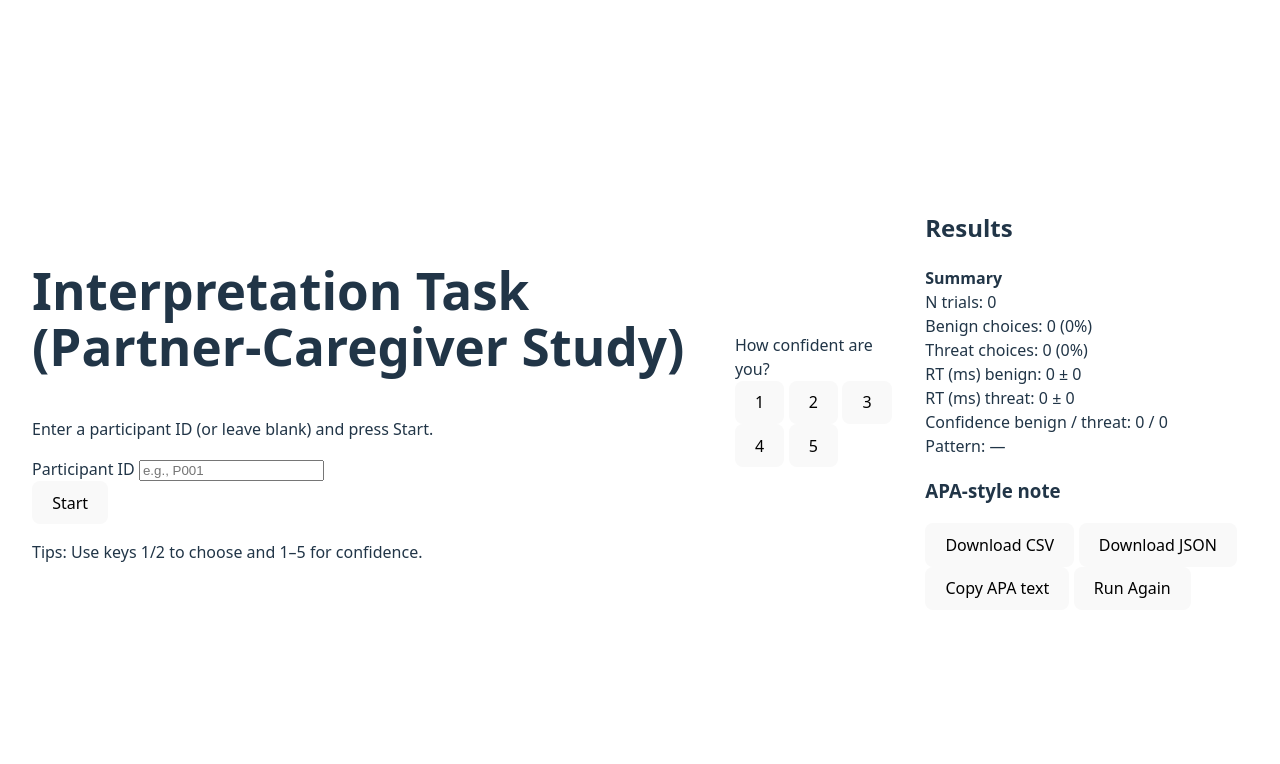
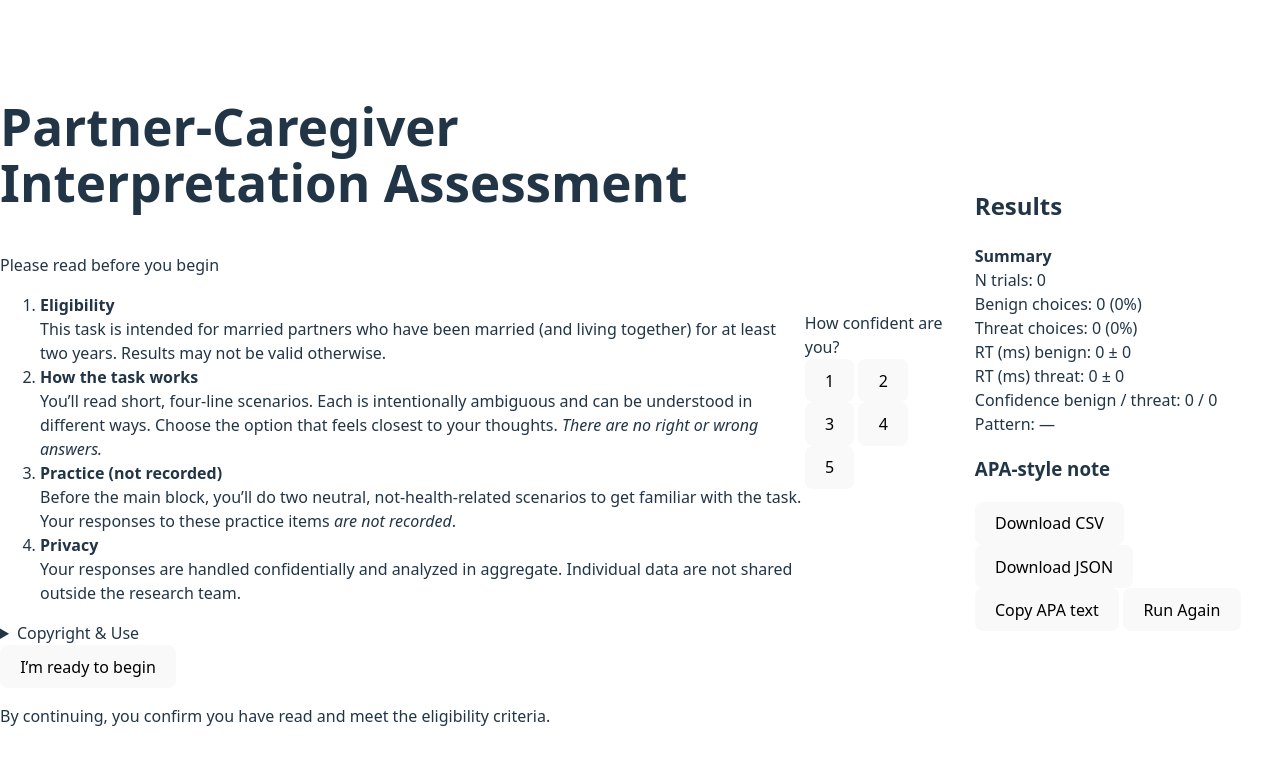
Before and after one commit to pouyanalizadeh/interpretation-bias-task, a React (Vite) app: page / in a window 1280 px wide. Shown: the top 764 px of the page. Built offline with nearby package versions, Linux system fonts and the light colour scheme.

Commit message:
Add practice trials and instruction page cleanup

```diff
--- a/app.js
+++ b/app.js
@@ -5,41 +5,51 @@ const shuffle = (arr) => { const a = arr.slice(); for (let i=a.length-1;i>0;i--)
 const makeSessionId = () => "S-" + Date.now().toString(36) + "-" + Math.random().toString(36).slice(2,8);
 const cssVar = (name, fallback) => (getComputedStyle(document.documentElement).getPropertyValue(name).trim() || fallback);
 
+// =========================================================
+// PRACTICE TRIALS (NOT RECORDED)
+// =========================================================
+window.PRACTICE_TRIALS = [
+  {
+    id: "P1",
+    type: "neutral",
+    lines: [
+      "You are waiting at a bus stop.",
+      "A person nearby checks their watch.",
+      "A bus approaches from a distance.",
+      "You wonder if it’s the one you need."
+    ],
+    options: [
+      { label: "It’s arriving soon", valence: "neutral" },
+      { label: "It’s going elsewhere", valence: "neutral" }
+    ],
+    record: false
+  },
+  {
+    id: "P2",
+    type: "neutral",
+    lines: [
+      "You and your partner plan dinner.",
+      "A friend texts about meeting tomorrow.",
+      "You check the fridge for ingredients.",
+      "You think about what to cook tonight."
+    ],
+    options: [
+      { label: "Pasta tonight", valence: "neutral" },
+      { label: "Salad tonight", valence: "neutral" }
+    ],
+    record: false
+  }
+];
+
 // ---------- cache DOM ----------
 const screens = { instructions: $("#screen-instructions"), task: $("#screen-task"), results: $("#screen-results") };
-const fixation = $("#fixation");
-fixation.style.display = 'none';
+const fixation = $("#fixation"); fixation.style.display = 'none';
 const scenarioBox = $("#scenario");
 const lines = [$("#line1"), $("#line2"), $("#line3"), $("#line4")];
 const answersBox = $("#answers");
 const btns = [$("#opt1"), $("#opt2")];
 const confBox = $("#confidence");
 const confBtns = Array.from(document.querySelectorAll(".conf"));
-const doneRow = $("#doneRow");
-const downloadBtn = $("#downloadBtn");
-const restartBtn = $("#restartBtn");
-const startBtn = $("#startBtn");
-const pidInput = $("#pid");
-
-function fixationShow() {
-  fixation.style.display = 'flex';   // use FLEX to match CSS
-}
-
-function fixationHide() {
-  fixation.style.display = 'none';
-}
-
-/**
- * Show fixation for a given duration (ms), then auto-hide.
- * Usage: await fixationBlink(700);
- */
-async function fixationBlink(ms = 700) {
-  fixationShow();
-  await sleep(ms);
-  fixationHide();
-}
-
-
 
 // results page elements
 const metaLine = $("#metaLine");
@@ -59,7 +69,6 @@ const apaText = $("#apaText");
 const dlCsv = $("#dlCsv");
 const dlJson = $("#dlJson");
 const copyApa = $("#copyApa");
-const printPdf = $("#printPdf");
 const again = $("#again");
 
 // chart canvases
@@ -76,6 +85,7 @@ const trials = (window.SCENARIOS || []).map((s) => ({
     { label: s.lines[3].replace("____", s.benign), valence: "benign" },
     { label: s.lines[3].replace("____", s.threat), valence: "threat" },
   ],
+  record: true
 }));
 
 // ---------- state ----------
@@ -91,18 +101,8 @@ let rtConfStart = 0;
 
 // ---------- math helpers ----------
 const mean = (xs) => xs.length ? xs.reduce((a,b)=>a+b,0)/xs.length : 0;
-const sd = (xs) => {
-  if (xs.length < 2) return 0;
-  const m = mean(xs);
-  const v = xs.reduce((s,x)=>s+(x-m)*(x-m),0)/(xs.length-1);
-  return Math.sqrt(v);
-};
-const percentile = (xs, p) => {
-  if (!xs.length) return 0;
-  const a = xs.slice().sort((x,y)=>x-y);
-  const idx = Math.min(a.length-1, Math.max(0, Math.round((p/100)*(a.length-1))));
-  return a[idx];
-};
+const sd = (xs) => { if (xs.length < 2) return 0; const m = mean(xs); const v = xs.reduce((s,x)=>s+(x-m)*(x-m),0)/(xs.length-1); return Math.sqrt(v); };
+const percentile = (xs, p) => { if (!xs.length) return 0; const a = xs.slice().sort((x,y)=>x-y); const idx = Math.min(a.length-1, Math.max(0, Math.round((p/100)*(a.length-1)))); return a[idx]; };
 const round2 = (x) => (Math.round(x*100)/100).toFixed(2);
 
 // ---------- UI helpers ----------
@@ -114,10 +114,7 @@ function showScreen(name){
   });
 }
 
-async function showFixation(ms = 700){
-  await fixationBlink(ms); // uses fixationShow/Hide under the hood
-}
-
+async function showFixation(ms = 700){ fixation.style.display='flex'; await sleep(ms); fixation.style.display='none'; }
 async function showScenarioLines(textLines){
   lines.forEach((el)=>{ el.textContent=""; });
   lines[0].textContent = textLines[0]; await sleep(800);
@@ -125,34 +122,21 @@ async function showScenarioLines(textLines){
   lines[2].textContent = textLines[2]; await sleep(800);
   lines[3].textContent = textLines[3];
 }
-
-function showAnswers(opts){
-  btns.forEach((b,i)=>{ b.disabled=false; b.textContent=opts[i].label; });
-  answersBox.style.display="grid";
-}
+function showAnswers(opts){ btns.forEach((b,i)=>{ b.disabled=false; b.textContent=opts[i].label; }); answersBox.style.display="grid"; }
 function hideAnswers(){ answersBox.style.display="none"; }
-function showConfidence(){
-  confBox.classList.add("is-open");
-}
-function hideConfidence(){
-  confBox.classList.remove("is-open");
-}
+function showConfidence(){ confBox.classList.add("is-open"); }
+function hideConfidence(){ confBox.classList.remove("is-open"); }
 
 // ---------- trial flow ----------
 function runTrial(trial, indexInBlock){
   return new Promise(async (resolve) => {
-    // fixation
     scenarioBox.style.display = "none";
     hideAnswers();
     await showFixation(700);
 
-    fixationHide();
-
-    // scenario
     scenarioBox.style.display = "block";
     await showScenarioLines(trial.lines);
 
-    // choices
     showAnswers(trial.options);
     choiceIdx = null; confidenceVal = null;
     rtChoiceStart = performance.now();
@@ -162,10 +146,7 @@ function runTrial(trial, indexInBlock){
       if(!btn) return;
       commitChoice(Number(btn.dataset.index));
     };
-    const onKeyChoice = (e) => {
-      if (e.key === "1") commitChoice(0);
-      if (e.key === "2") commitChoice(1);
-    };
+    const onKeyChoice = (e) => { if (e.key === "1") commitChoice(0); if (e.key === "2") commitChoice(1); };
     answersBox.addEventListener("click", onClickChoice);
     window.addEventListener("keydown", onKeyChoice);
 
@@ -174,17 +155,11 @@ function runTrial(trial, indexInBlock){
       btns.forEach(b=> b.disabled = true);
       hideAnswers();
 
-      // confidence
       rtConfStart = performance.now();
       showConfidence();
 
-      const onClickConf = (e) => {
-        const v = Number(e.currentTarget.dataset.val);
-        if (v>=1 && v<=5) commitConfidence(v);
-      };
-      const onKeyConf = (e) => {
-        if (["1","2","3","4","5"].includes(e.key)) commitConfidence(Number(e.key));
-      };
+      const onClickConf = (e) => { const v = Number(e.currentTarget.dataset.val); if (v>=1 && v<=5) commitConfidence(v); };
+      const onKeyConf = (e) => { if (["1","2","3","4","5"].includes(e.key)) commitConfidence(Number(e.key)); };
       confBtns.forEach(btn => btn.addEventListener("click", onClickConf));
       window.addEventListener("keydown", onKeyConf);
 
@@ -193,11 +168,13 @@ function runTrial(trial, indexInBlock){
         confBtns.forEach(btn => btn.removeEventListener("click", onClickConf));
         window.removeEventListener("keydown", onKeyConf);
         hideConfidence();
-
-        // cleanup listeners from choice stage
         answersBox.removeEventListener("click", onClickChoice);
         window.removeEventListener("keydown", onKeyChoice);
 
+        scenarioBox.style.display = "none";
+        answersBox.style.display = "none";
+
+        if(trial.record){ // ✅ only save if record==true
           const chosen = trial.options[choiceIdx];
           const rec = {
             timestamp_iso: new Date().toISOString(),
@@ -206,26 +183,18 @@ function runTrial(trial, indexInBlock){
             device_useragent: deviceInfo.userAgent,
             device_screen: `${deviceInfo.width}x${deviceInfo.height}`,
             fullscreen_ok: fullscreenOK ? 1 : 0,
-
             trial_order_index: indexInBlock,
             trial_id: trial.id,
-          line1: trial.lines[0],
-          line2: trial.lines[1],
-          line3: trial.lines[2],
-          line4: trial.lines[3],
-
-          chosen_index: choiceIdx,
-          chosen_label: chosen.label,
-          chosen_valence: chosen.valence,
-
+            line1: trial.lines[0], line2: trial.lines[1], line3: trial.lines[2], line4: trial.lines[3],
+            chosen_index: choiceIdx, chosen_label: chosen.label, chosen_valence: chosen.valence,
             rt_choice_ms: Math.round(performance.now() - rtChoiceStart),
             rt_conf_ms: Math.round(performance.now() - rtConfStart),
             confidence: Number(confidenceVal),
           };
-
-        scenarioBox.style.display = "none";
-        answersBox.style.display = "none";
           resolve(rec);
+        } else {
+          resolve(null); // ✅ practice trial, no record
+        }
       }
     }
   });
@@ -233,26 +202,26 @@ function runTrial(trial, indexInBlock){
 
 // ---------- start / finish ----------
 async function startTask(){
-  participantId = (pidInput.value || "").trim();
-  if(!participantId){
-    alert("Please enter a Participant ID to begin.");
-    pidInput.focus();
-    return;
-  }
-  try{
-    if(document.fullscreenElement == null){ await document.documentElement.requestFullscreen(); }
-    fullscreenOK = 1;
-  }catch{ fullscreenOK = 0; }
+  try{ if(document.fullscreenElement == null){ await document.documentElement.requestFullscreen(); fullscreenOK = 1; } }catch{ fullscreenOK = 0; }
 
   showScreen("task");
+  results = [];
+
+  // 1) Run practice (not recorded)
+  for(let i=0;i<window.PRACTICE_TRIALS.length;i++){
+    await runTrial(window.PRACTICE_TRIALS[i], i+1);
+  }
+
+  // 2) Run main block
   const order = shuffle(trials);
-  results = [];
-  for(let i=0;i<order.length;i++){
-    const rec = await runTrial(order[i], i+1);
-    results.push(rec);
+  for(let j=0;j<order.length;j++){
+    const rec = await runTrial(order[j], j+1);
+    if(rec) results.push(rec);
   }
+
   generateAndShowResults();
 }
+
 
 // ---------- CSV/JSON ----------
 function resultsToCSV(rows){
--- a/index.html
+++ b/index.html
@@ -2,32 +2,72 @@
 <html lang="en">
   <head>
     <meta charset="UTF-8" />
-    <meta name="viewport" content="width=device-width, initial-scale=1, viewport-fit=cover" />
+    <meta
+      name="viewport"
+      content="width=device-width, initial-scale=1, viewport-fit=cover"
+    />
     <title>Partner-Caregiver Interpretation Task</title>
-    <!-- cache-bust with ?v=4 so mobile won’t use stale CSS -->
-    <link rel="stylesheet" href="./styles.css?v=9" />
+    <!-- cache-bust so mobile won’t use stale CSS -->
+    <link rel="stylesheet" href="./styles.css?v=10" />
   </head>
+
   <body>
-    <!-- Instructions -->
-    <section id="screen-instructions" class="screen show">
-      <div class="card">
-        <h1>Interpretation Task (Partner-Caregiver Study)</h1>
-        <p class="muted">Enter a participant ID (or leave blank) and press Start.</p>
-        <label for="pid" class="label">Participant ID</label>
-        <input id="pid" placeholder="e.g., P001" />
-        <div class="row">
-          <button id="startBtn" class="primary">Start</button>
+    <!-- ===== Instructions Screen ===== -->
+    <section id="screen-instructions" class="screen show" role="region" aria-labelledby="inst-title">
+      <div class="inst-card">
+        <header class="inst-header">
+          <h1 id="inst-title">Partner-Caregiver Interpretation Assessment</h1>
+          <p class="subtitle">Please read before you begin</p>
+        </header>
+
+        <div class="inst-content">
+          <ol class="inst-list">
+            <li>
+              <strong>Eligibility</strong><br />
+              This task is intended for married partners who have been married (and living together) for
+              <span class="editable" data-key="minYears">at least two years</span>. Results may not be valid otherwise.
+            </li>
+            <li>
+              <strong>How the task works</strong><br />
+              You’ll read short, four-line scenarios. Each is intentionally ambiguous and can be understood in different ways.
+              Choose the option that feels closest to your thoughts. <em>There are no right or wrong answers.</em>
+            </li>
+            <li>
+              <strong>Practice (not recorded)</strong><br />
+              Before the main block, you’ll do <span class="editable" data-key="nPractice">two</span> neutral, not-health-related
+              scenarios to get familiar with the task. Your responses to these practice items <em>are not recorded</em>.
+            </li>
+            <li>
+              <strong>Privacy</strong><br />
+              Your responses are handled confidentially and analyzed in aggregate. Individual data are not shared outside the research team.
+            </li>
+          </ol>
+
+          <details class="inst-details">
+            <summary>Copyright &amp; Use</summary>
+            <p class="smallprint">
+              This task was <strong>designed, developed, and tested by Pouyan Alizadeh and Ali Khatibi</strong>.
+              All rights reserved. Any use, reproduction, or distribution requires prior <strong>written consent</strong>
+              from the authors.
+            </p>
+          </details>
         </div>
-        <p class="muted">Tips: Use keys 1/2 to choose and 1–5 for confidence.</p>
+
+        <footer class="inst-footer">
+          <button id="btn-begin" class="primary">I’m ready to begin</button>
+          <p class="footnote smallprint">
+            By continuing, you confirm you have read and meet the eligibility criteria.
+          </p>
+        </footer>
       </div>
     </section>
 
-    <!-- Task -->
+    <!-- ===== Task Screen ===== -->
     <section id="screen-task" class="screen hidden">
       <div id="fixation" class="fixation" style="display:none">+</div>
 
-      <!-- SINGLE-COLUMN LAYOUT: scenario then answers -->
       <div class="task-wrap">
+        <!-- Scenario -->
         <div id="scenario" class="scenario">
           <div id="line1" class="line"></div>
           <div id="line2" class="line"></div>
@@ -35,6 +75,7 @@
           <div id="line4" class="line strong"></div>
         </div>
 
+        <!-- Answers -->
         <div id="answers" class="answers" style="display:none">
           <button id="opt1" class="answer-btn" data-index="0"></button>
           <button id="opt2" class="answer-btn" data-index="1"></button>
@@ -56,7 +97,7 @@
       </div>
     </section>
 
-    <!-- Results -->
+    <!-- ===== Results Screen ===== -->
     <section id="screen-results" class="screen hidden">
       <div class="card">
         <h2>Results</h2>
@@ -89,6 +130,6 @@
 
     <!-- Load data then app -->
     <script src="./scenarios.js?v=4"></script>
-    <script src="./app.js?v=5"></script>
+    <script src="./app.js?v=6"></script>
   </body>
 </html>
--- a/styles.css
+++ b/styles.css
@@ -1,9 +1,12 @@
-/* ===== Base ===== */
+/* =========================
+   Base
+   ========================= */
 *,
 *::before,
 *::after { box-sizing: border-box; }
 
 html, body { height: 100%; }
+html { -webkit-text-size-adjust: 100%; }
 
 :root{
   --maxw: 760px;
@@ -20,7 +23,6 @@ html, body { height: 100%; }
   --primary-ink:#051820;
 }
 
-html { -webkit-text-size-adjust: 100%; }
 body{
   margin:0; background:var(--bg); color:var(--ink);
   font-family: ui-sans-serif, system-ui, -apple-system, Segoe UI, Roboto, Helvetica, Arial;
@@ -29,14 +31,32 @@ body{
   -moz-osx-font-smoothing: grayscale;
 }
 
-/* ===== Screens ===== */
-.screen{
-  min-height: 100svh;
-  padding: var(--pad);
-  display:flex; align-items:center; justify-content:center;
+h1,h2,h3{ margin:0 0 .6em 0; line-height:1.2; }
+h1{ font-size: clamp(22px, 3.5vw, 34px); }
+h2{ font-size: clamp(18px, 3vw, 28px); }
+h3{ font-size: clamp(16px, 2.5vw, 22px); }
+p{ margin:.5em 0; }
+
+.muted{ color:var(--muted); }
+
+/* Inputs & Buttons */
+label.label{ display:block; margin-top:.75rem; color:var(--muted); }
+
+input#pid{
+  width:260px; max-width:100%;
+  padding:.6rem .8rem; border-radius:10px;
+  border:1px solid #212633; background:#0e1118; color:var(--ink);
 }
-.hidden{ display:none !important; }
-.screen.show{ display:flex !important; }
+input#pid:focus{ border-color:#2c8ab3; }
+
+button{
+  appearance:none; border:0; border-radius:12px;
+  padding:.85rem 1.1rem; font-weight:600; cursor:pointer;
+}
+button.primary{ background:var(--primary); color:var(--primary-ink); }
+button.secondary{ background:var(--surface-2); color:var(--ink); border:1px solid #222838; }
+
+.row{ display:flex; gap:12px; flex-wrap:wrap; margin-top:12px; }
 
 .card{
   width:min(100%, var(--maxw));
@@ -46,28 +66,56 @@ body{
   padding:clamp(16px, 3.5vw, 32px);
 }
 
-h1,h2,h3{ margin:0 0 .6em 0; line-height:1.2; }
-h1{ font-size: clamp(22px, 3.5vw, 34px); }
-h2{ font-size: clamp(18px, 3vw, 28px); }
-h3{ font-size: clamp(16px, 2.5vw, 22px); }
-p{ margin:.5em 0; }
-.muted{ color:var(--muted); }
+/* =========================
+   Screens
+   ========================= */
+.screen{
+  min-height: 100svh;
+  padding: var(--pad);
+  display:flex; align-items:center; justify-content:center;
+}
+.hidden{ display:none !important; }
+.screen.show{ display:flex !important; }
 
-label.label{ display:block; margin-top:.75rem; color:var(--muted); }
-input#pid{
-  width:260px; max-width:100%;
-  padding:.6rem .8rem; border-radius:10px;
-  border:1px solid #212633; background:#0e1118; color:var(--ink);
+/* =========================
+   Instruction Screen
+   ========================= */
+.inst-card{
+  width: min(850px, 92vw);
+  background: var(--surface);
+  color: var(--ink);
+  border: 1px solid rgba(255,255,255,0.06);
+  border-radius: 18px;
+  padding: clamp(1rem, 2.8vw, 2rem);
+  box-shadow: 0 10px 30px rgba(0,0,0,0.35);
 }
-input#pid:focus{ border-color:#2c8ab3; }
 
-button{ appearance:none; border:0; border-radius:12px; padding:.85rem 1.1rem; font-weight:600; cursor:pointer; }
-button.primary{ background:var(--primary); color:var(--primary-ink); }
-button.secondary{ background:var(--surface-2); color:var(--ink); border:1px solid #222838; }
-.row{ display:flex; gap:12px; flex-wrap:wrap; margin-top:12px; }
+.inst-header h1{
+  margin: 0 0 .25rem 0;
+  font-size: clamp(1.4rem, 3.6vw, 2rem);
+  line-height: 1.2;
+}
+.subtitle{ margin: 0 0 1rem 0; color: var(--muted); font-size: .95rem; }
 
-/* ===== Task (single column everywhere) ===== */
+.inst-content{ display: grid; gap: 1rem; }
+.inst-list{ margin: 0; padding-left: 1.25rem; display: grid; gap: .75rem; }
+.inst-list li{ line-height: 1.55; }
+.inst-list strong{ color: #ffffff; }
+
+.inst-details summary{ cursor: pointer; color: var(--primary); margin-top: .25rem; }
+.inst-details p{ margin-top: .5rem; }
+
+.inst-footer{ margin-top: 1.25rem; display: grid; gap: .5rem; }
+
+.smallprint{ color: var(--muted); font-size: .85rem; }
+.footnote{ margin: 0; }
+.editable{ color: #ffef9d; }
+
+/* =========================
+   Task (single column everywhere)
+   ========================= */
 #screen-task{ align-items: stretch; }
+
 .task-wrap{
   width:min(100%, var(--maxw));
   margin-inline:auto;
@@ -75,12 +123,12 @@ button.secondary{ background:var(--surface-2); color:var(--ink); border:1px soli
   gap: clamp(10px, 2vh, 16px);
 }
 
-/* Fixation */
+/* Fixation (absolute center, cross-browser) */
 #fixation{
   position: fixed;
-  top: 0; right: 0; bottom: 0; left: 0;  /* more explicit than inset for Chrome */
-  display: none;                         /* hidden by default; JS will set flex */
-  align-items: center;                   /* cross-browser centering */
+  top: 0; right: 0; bottom: 0; left: 0;
+  display: none;                 /* JS toggles to flex when shown */
+  align-items: center;
   justify-content: center;
   font-size: clamp(28px, 7vw, 62px);
   line-height: 1;
@@ -89,6 +137,7 @@ button.secondary{ background:var(--surface-2); color:var(--ink); border:1px soli
   pointer-events: none;
   z-index: 9999;
 }
+
 /* Scenario */
 .scenario{
   min-height: clamp(240px, 52svh, 460px);
@@ -115,7 +164,9 @@ button.secondary{ background:var(--surface-2); color:var(--ink); border:1px soli
   box-shadow:var(--shadow);
 }
 
-/* ===== Confidence modal (centered) ===== */
+/* =========================
+   Confidence Modal
+   ========================= */
 .confidence{
   position: fixed;
   top: 0; right: 0; bottom: 0; left: 0;
@@ -129,6 +180,7 @@ button.secondary{ background:var(--surface-2); color:var(--ink); border:1px soli
   align-items: center;
   justify-content: center;
 }
+
 .conf-wrap{
   width: min(92vw, 520px);
   background: var(--surface);
@@ -137,26 +189,48 @@ button.secondary{ background:var(--surface-2); color:var(--ink); border:1px soli
   box-shadow: var(--shadow);
   padding: clamp(16px, 3.5vw, 28px);
 }
-.conf-title{ text-align:center; font-size:clamp(18px, 2.4vw, 22px); margin-bottom:.75rem; }
-.conf-grid{ display:grid; grid-template-columns:repeat(5, 1fr); gap:10px; }
+
+.conf-title{
+  text-align:center;
+  font-size:clamp(18px, 2.4vw, 22px);
+  margin-bottom:.75rem;
+}
+
+.conf-grid{
+  display:grid;
+  grid-template-columns:repeat(5, 1fr);
+  gap:10px;
+}
+
 .conf{
   padding:.8rem 0; font-size:clamp(16px, 2.2vw, 18px);
   background:var(--surface-2); color:var(--ink);
   border:1px solid #222838; border-radius:12px;
 }
-.conf:hover,.conf:focus{ outline:2px solid var(--primary); outline-offset:1px; }
+.conf:hover,
+.conf:focus{ outline:2px solid var(--primary); outline-offset:1px; }
 
-/* ===== Results ===== */
-.done-card{ background:var(--surface-2); padding:14px; border-radius:14px; border:1px solid #222838; }
-.apa{ background:#0f141b; color:#d9e3ea; padding:12px; border-radius:12px; border:1px solid #1e2433; overflow-x:auto; }
+/* =========================
+   Results
+   ========================= */
+.done-card{
+  background:var(--surface-2);
+  padding:14px; border-radius:14px; border:1px solid #222838;
+}
+.apa{
+  background:#0f141b; color:#d9e3ea;
+  padding:12px; border-radius:12px; border:1px solid #1e2433;
+  overflow-x:auto;
+}
 
-/* Tiny devices */
+/* =========================
+   Media Queries
+   ========================= */
 @media (max-width: 360px){
   .scenario{ min-height: clamp(260px, 58svh, 520px); }
   .scenario .line{ font-size: clamp(16px, 5.2vw, 18px); }
 }
 
-/* Desktop tweak */
 @media (min-width: 1024px){
   .scenario{ min-height: clamp(320px, 42vh, 520px); }
 }
```
Lines whose indentation alone changed are shown as unchanged.
